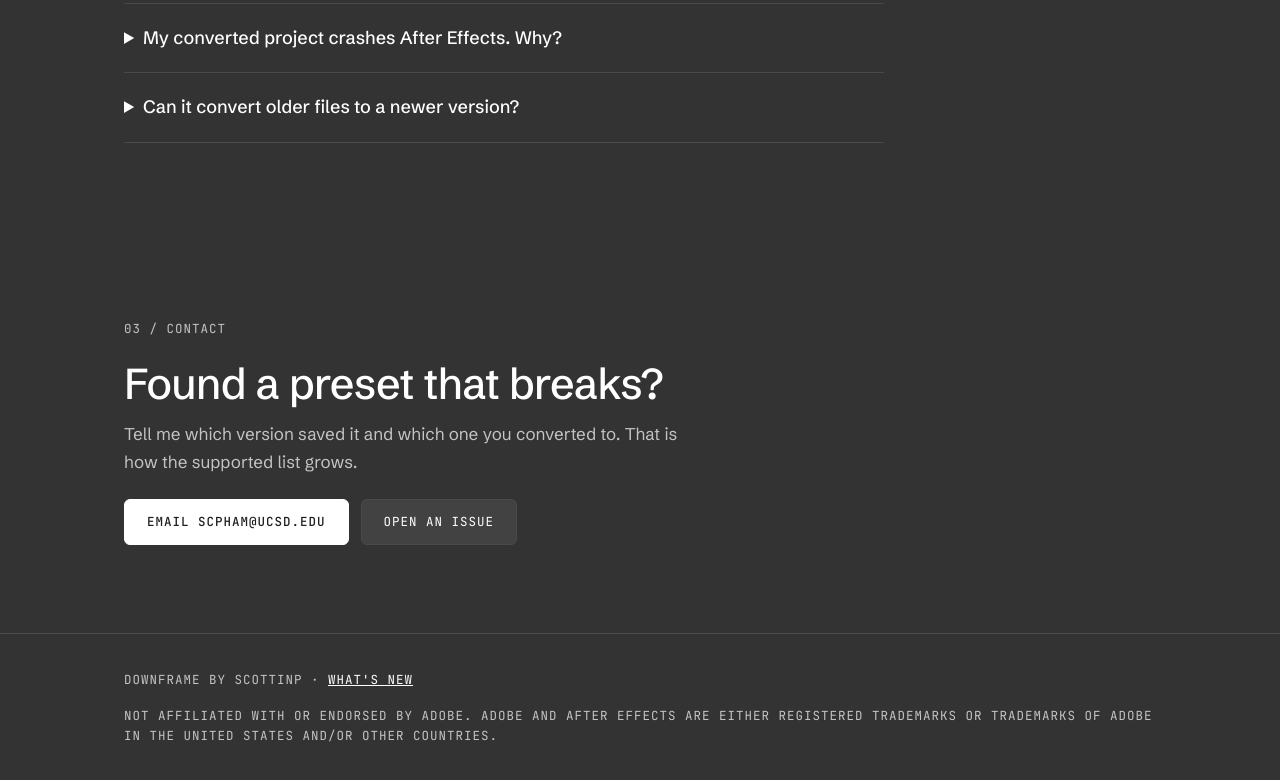
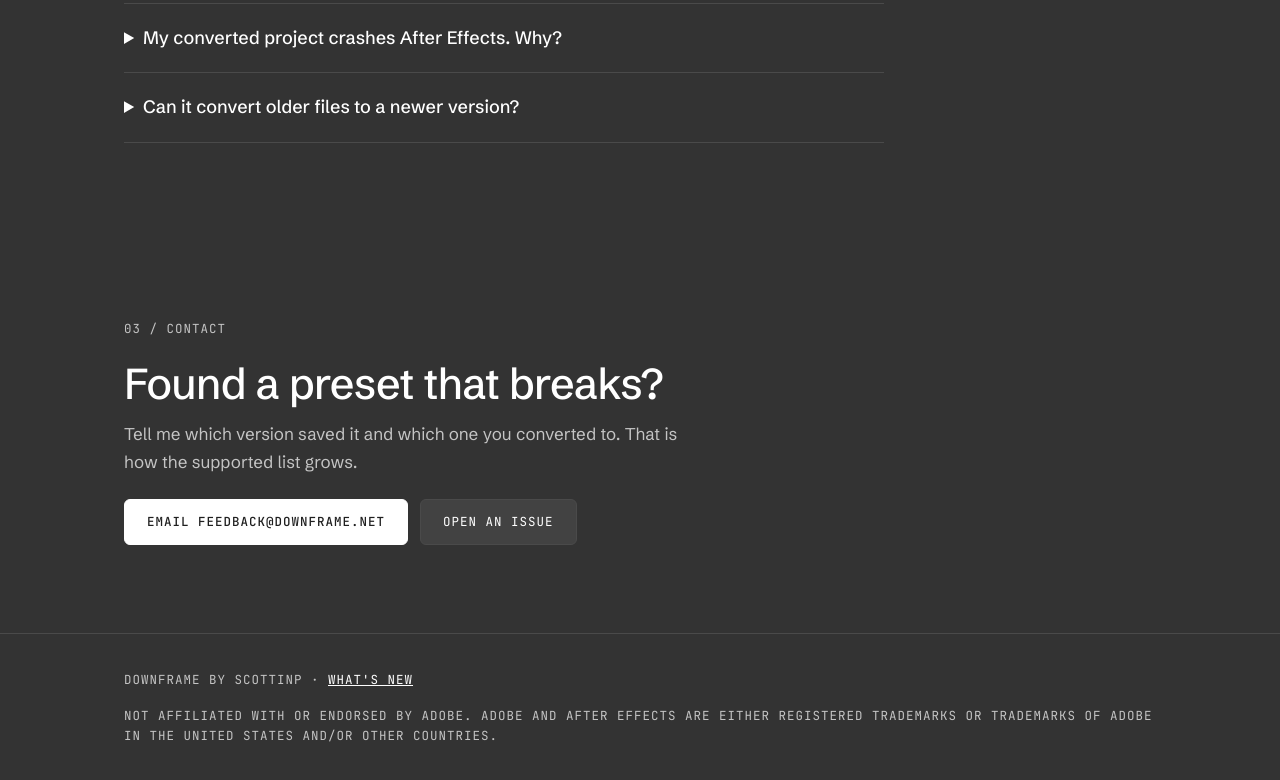
Before and after one commit to scottinp/Downframe, a website built with Vite: page index.html in a window 1280 px wide. Shown: the part 2070-2850 px from the top of the page. Built offline with nearby package versions, Linux system fonts and the light colour scheme; files whose address does not match are found by name.

Commit message:
chore: use feedback@downframe.net as contact email

```diff
--- a/index.html
+++ b/index.html
@@ -251,7 +251,7 @@
       <h2>Found a preset that breaks?</h2>
       <p class="lead">Tell me which version saved it and which one you converted to. That is how the supported list grows.</p>
       <div class="actions">
-        <a class="btn light" href="mailto:scpham@ucsd.edu">Email scpham@ucsd.edu</a>
+        <a class="btn light" href="mailto:feedback@downframe.net">Email feedback@downframe.net</a>
         <a class="btn" href="https://github.com/scottinp/Downframe/issues">Open an issue</a>
       </div>
     </div>
```
